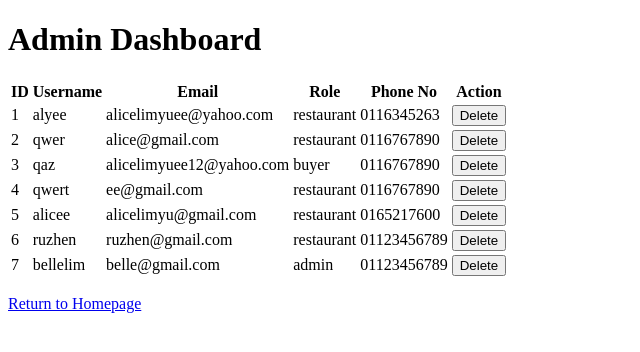
After one commit to alyee18/Lari-Lari-MMU, a Flask app: page /admin in a window 1280 px wide. The commit adds this page. Shown: the top 352 px of the page, without its empty margins (0-640 px from the left). Run offline with Flask 3, Linux system fonts and the light colour scheme; data comes from the database, SQL or seed files in the repository; both versions use the stored data as it was after the commit.

Commit message:
i edited new admin

```diff
--- a/app.py
+++ b/app.py
@@ -139,19 +139,39 @@ def admin_page():
 
 
 ######### logout ##########
-@app.route("/logout")
+@app.route("/logout" , methods=["GET" , "POST"])
 def logout():
     session.pop("username", None)
-    session.pop("role", None)
-    flash("You have been logged out.", "info")
-    return redirect(url_for("login"))
+    session.pop("password", None)
+    flash("You have been logged out successully.", "info")
 
+    return render_template("logout.html")
+
+######### Delete User ##########
+@app.route("/delete_user/<username>", methods=["POST"])
+def delete_user(username):
+    conn = get_db_connection()
+    cursor = conn.cursor()
+    cursor.execute("DELETE FROM users WHERE username = ?", (username,))
+    conn.commit()
+    conn.close()
+    flash(f"User {username} has been deleted.", "info")
+    return redirect(url_for("admin_page"))
+
+######### Admin Page ##########
+@app.route("/admin")
+def admin():
+    conn = get_db_connection()
+    cursor = conn.cursor()
+    cursor.execute("SELECT * FROM users")
+    users = cursor.fetchall()
+    conn.close()
+    return render_template("admin.html", users=users)
 
 ######### Restaurant page ##########
-@app.route("/restaurant")
-def restaurant():
-    return render_template("restaurant.html")
-
+@app.route("/restaurants")
+def restaurants():
+    return render_template("restaurants.html")
 
 if __name__ == "__main__":
     app.run(debug=True)
--- /dev/null
+++ b/templates/admin.html
@@ -0,0 +1,55 @@
+<!DOCTYPE html>
+<html lang="en">
+<head>
+    <meta charset="UTF-8">
+    <meta name="viewport" content="width=device-width, initial-scale=1.0">
+    <title>Admin Dashboard</title>
+</head>
+<body>
+    <h1>Admin Dashboard</h1>
+
+    <!-- Display flash messages -->
+    {% with messages = get_flashed_messages(with_categories=true) %}
+        {% if messages %}
+            <ul class="flashes">
+                {% for category, message in messages %}
+                    <li class="flash-{{ category }}">{{ message }}</li>
+                {% endfor %}
+            </ul>
+        {% endif %}
+    {% endwith %}
+
+    <table>
+        <thead>
+            <tr>
+                <th>ID</th>
+                <th>Username</th>
+                <th>Email</th>
+                <th>Role</th>
+                <th>Phone No</th>
+                <th>Action</th>
+            </tr>
+        </thead>
+        <tbody>
+            {% for user in users %}
+            <tr>
+                <td>{{ user.id }}</td>
+                <td>{{ user.username }}</td>
+                <td>{{ user.email }}</td>
+                <td>{{ user.role }}</td>
+                <td>{{ user.phone_no }}</td>
+                <td>
+                    <!-- Form for deleting a user -->
+                    <form method="POST" action="{{ url_for('delete_user', username=user.username) }}">
+                        <button type="submit" class="button">Delete</button>
+                    </form>
+                </td>
+            </tr>
+            {% endfor %}
+        </tbody>
+    </table>
+
+    <!-- Button to return to the homepage or login page -->
+    <p><a href="{{ url_for('index') }}" class="button">Return to Homepage</a></p>
+</body>
+</html>
--- a/templates/index.html
+++ b/templates/index.html
@@ -35,6 +35,7 @@
         <div class="right-content">
             <a href="{{ url_for('login') }}" class="nav-btn">Log In</a>
             <a href="{{ url_for('signup') }}" class="nav-btn">Sign Up</a>
+            <a href="{{ url_for('logout') }}" class="nav-btn">Log Out</a>
             <div class="bx bx-menu" id="menu-icon"></div>
         </div>
     </header>
@@ -46,7 +47,7 @@
             <p data-aos="fade-right" data-aos-duration="1700" data-aos-delay="300"> YOO YOO YOO wanna find something tasty??<br> Here LARI LARI MMU is the best choice for you !!</p>
 
             <div class="main-topic" data-aos="flip-down" data-aos-duration="1400" data-aos-delay="400">
-               <a href="{{ url_for('restaurant') }}" class="btn">Order NOW</a>
+               <a href="{{ url_for('restaurants') }}" class="btn">Order NOW</a>
             </div>
         </div>
     </section>
```
Also changed, not shown: templates/logout.html (+14 -1 lines), database.db.
